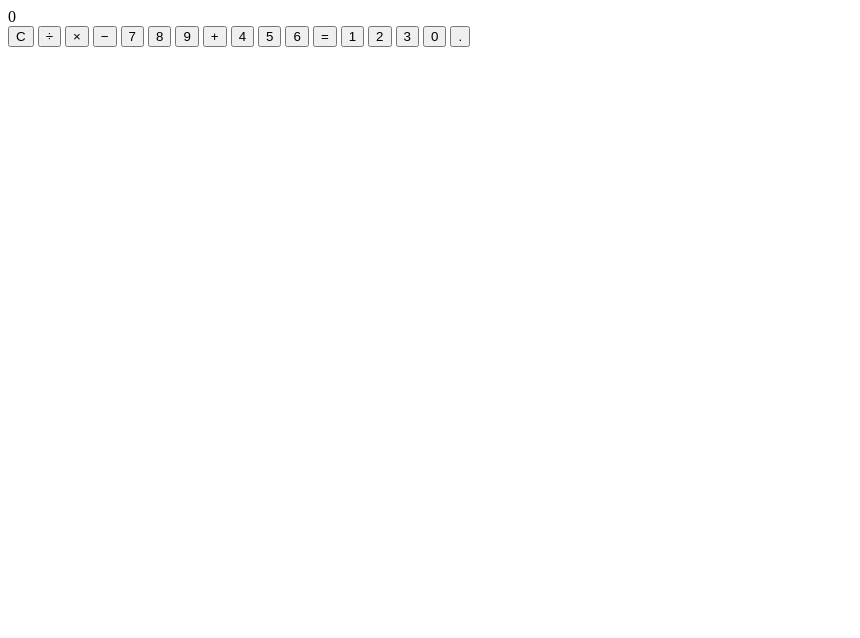
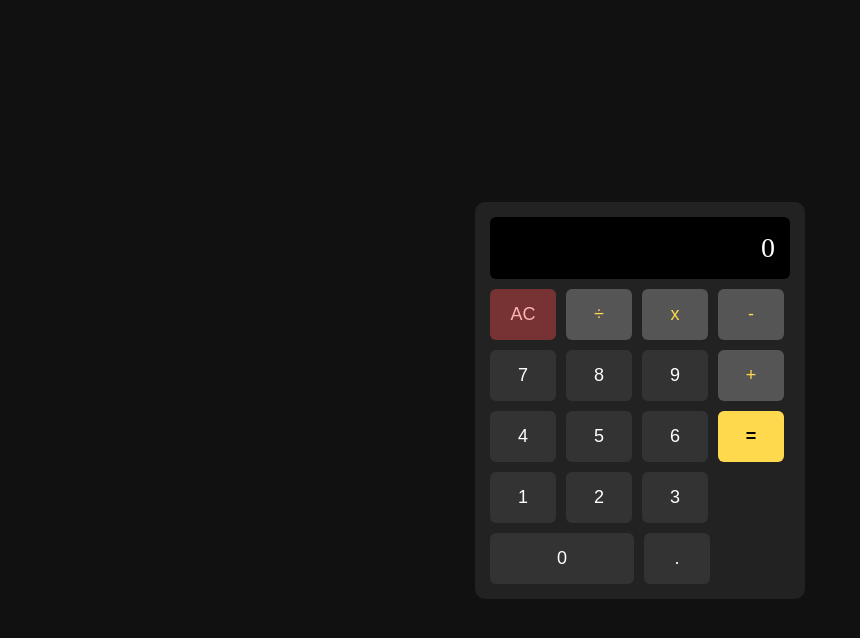
Before and after one commit to stevenstank/calculator, a plain HTML site: page index.html in a window 1280 px wide. Shown: the whole page, without its empty margins (0-860 px from the left). Drawn offline with Linux system fonts and the light colour scheme.

Commit message:
added content in html and css files

```diff
--- a/index.html
+++ b/index.html
@@ -3,17 +3,17 @@
 <head>
     <meta charset="UTF-8" />
     <meta name="viewport" content="width=device-width, initial-scale=1.0" />
-    <link rel="stylesheet" href="style.css" />
+    <link rel="stylesheet" href="styles.css" />
     <title>Calculator</title>
 </head>
 <body>
     <div class="calculator">
         <div class="display" id="display">0</div>
         <div class="buttons">
-            <button class="btn clear">C</button>
+            <button class="btn clear">AC</button>
             <button class="btn operator">÷</button>
-            <button class="btn operator">×</button>
-            <button class="btn operator">−</button>
+            <button class="btn operator">x</button>
+            <button class="btn operator">-</button>
 
             <button class="btn">7</button>
             <button class="btn">8</button>
--- a/styles.css
+++ b/styles.css
@@ -0,0 +1,72 @@
+body{
+  margin:0;
+  padding:0;
+  background:#111;
+  display:flex;
+  justify-content:center;
+  align-items:center;
+  height:100vh;
+  color:white;
+}
+
+.calculator{
+  width:300px;
+  background:#222;
+  padding:15px;
+  border-radius:10px;
+  display:flex;
+  flex-direction:column;
+  gap:10px;
+}
+
+.display{
+  background:#000;
+  color:#fff;
+  padding:15px;
+  font-size:28px;
+  text-align:right;
+  border-radius:6px;
+}
+
+.buttons{
+  display:flex;
+  flex-wrap:wrap;
+  gap:10px;
+}
+
+.btn{
+  background:#333;
+  color:white;
+  padding:15px 0;
+  font-size:18px;
+  border:none;
+  border-radius:6px;
+  cursor:pointer;
+  width:22%;
+  text-align:center;
+}
+
+.btn:hover{
+  background:#444;
+}
+
+.operator{
+  background:#555;
+  color:#ffd94d;
+}
+
+.clear{
+  background:#773333;
+  color:#ffb3b3;
+}
+
+.equals{
+  background:#ffd94d;
+  color:black;
+  font-weight:bold;
+  width:22%;
+}
+
+.zero{
+  width:48%;
+}
```
